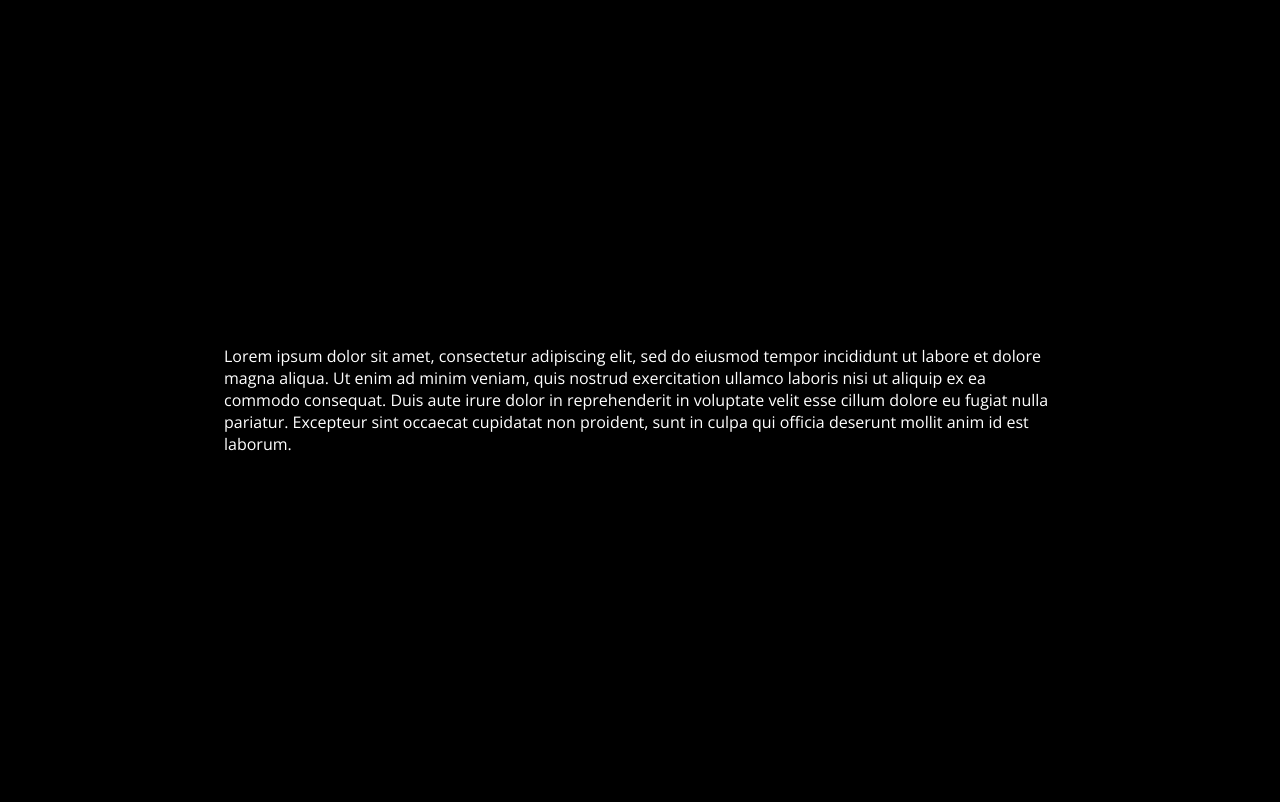
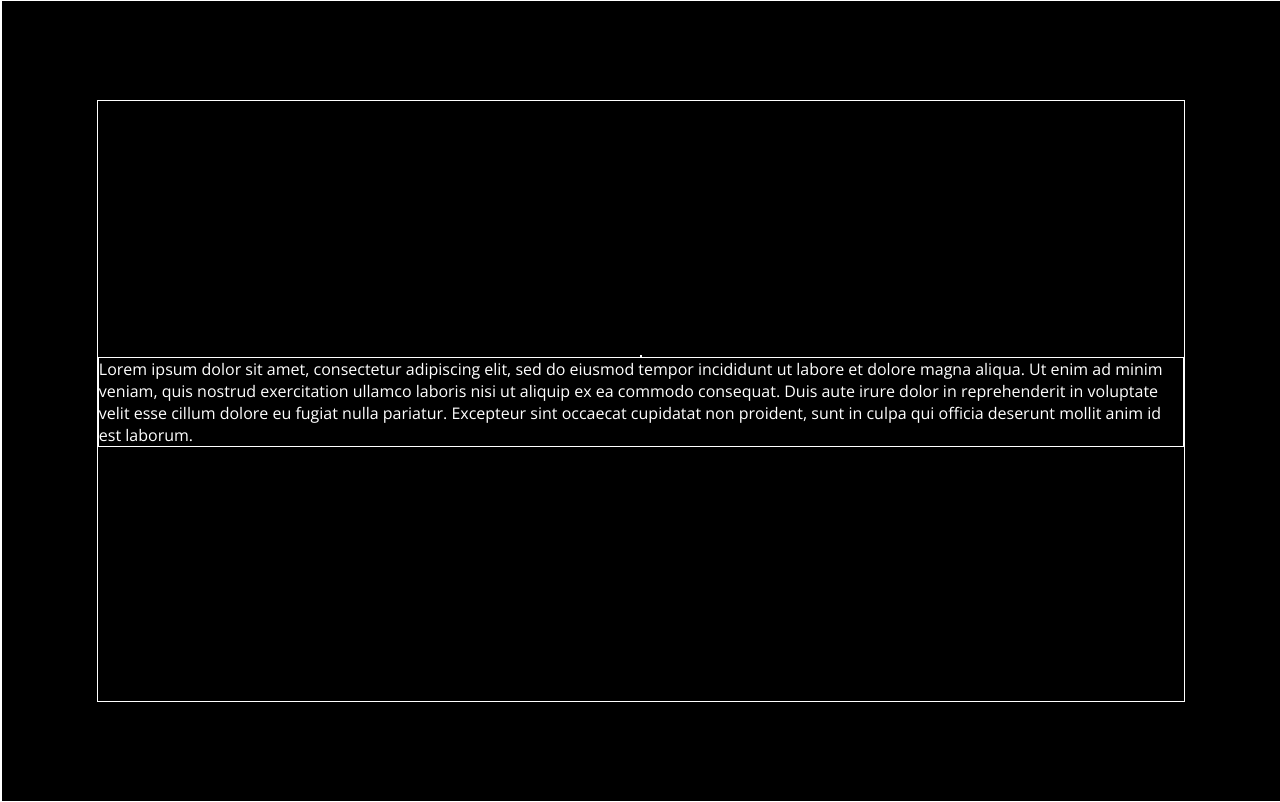
Before and after one commit to Coezar/coezar.github.io, a plain HTML site: page index.html in a window 1280 px wide. Drawn offline with nearby package versions, Linux system fonts and the light colour scheme.

Commit message:
dom edits

```diff
--- a/css/default.css
+++ b/css/default.css
@@ -3,7 +3,7 @@
   margin: 0;
   padding: 0;
   font-family: "Open Sans", sans-serif;
-  border: #ffff;
+  border: #ffff solid 1px;
 }
 
 .centering-class {
@@ -12,12 +12,13 @@
   justify-content: center;
 }
 
-.box {
+#content-box {
   height: 75%;
-  width: 65%;
+  width: 85%;
   display: flex;
   align-items: center;
   justify-content: center;
+  flex-direction: column;
 }
 
 body,
--- a/index.html
+++ b/index.html
@@ -50,15 +50,17 @@
     <!-- Use this to import any needed JS AFTER HTML has loaded (defer)!! -->
     <script src="#" defer></script>
   </head>
-  <body id="body" style="opacity:0;">
-    <div class="box">
+  <body>
+    <div id="content-box" style="opacity:0;">
+      <p id="loc"></p>
+      <p id="lorum">
       Lorem ipsum dolor sit amet, consectetur adipiscing elit, sed do
       eiusmod tempor incididunt ut labore et dolore magna aliqua. Ut enim
       ad minim veniam, quis nostrud exercitation ullamco laboris nisi ut
       aliquip ex ea commodo consequat. Duis aute irure dolor in reprehenderit
       in voluptate velit esse cillum dolore eu fugiat nulla pariatur. Excepteur
       sint occaecat cupidatat non proident, sunt in culpa qui officia deserunt
-      mollit anim id est laborum.
+      mollit anim id est laborum. </p>
     </div>
     <script src="js/fade.js"></script>
   </body>
--- a/js/fade.js
+++ b/js/fade.js
@@ -5,7 +5,7 @@ function fadeIn() {
     var interval = setInterval(function () {
         if (opacity < 1) {
             opacity = opacity + 0.05
-            document.getElementById("body").style.opacity = opacity;
+            document.getElementById("content-box").style.opacity = opacity;
         } else {
             clearInterval(interval)
         }
```
